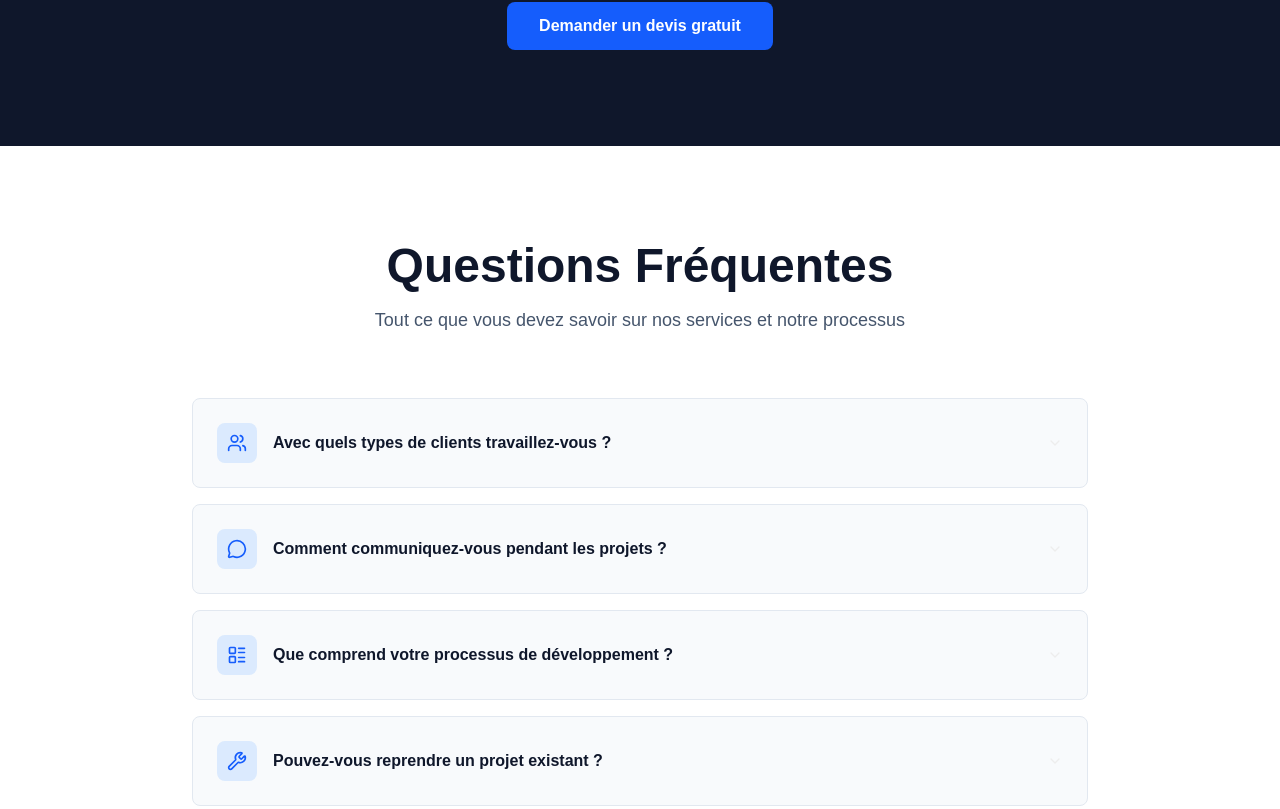
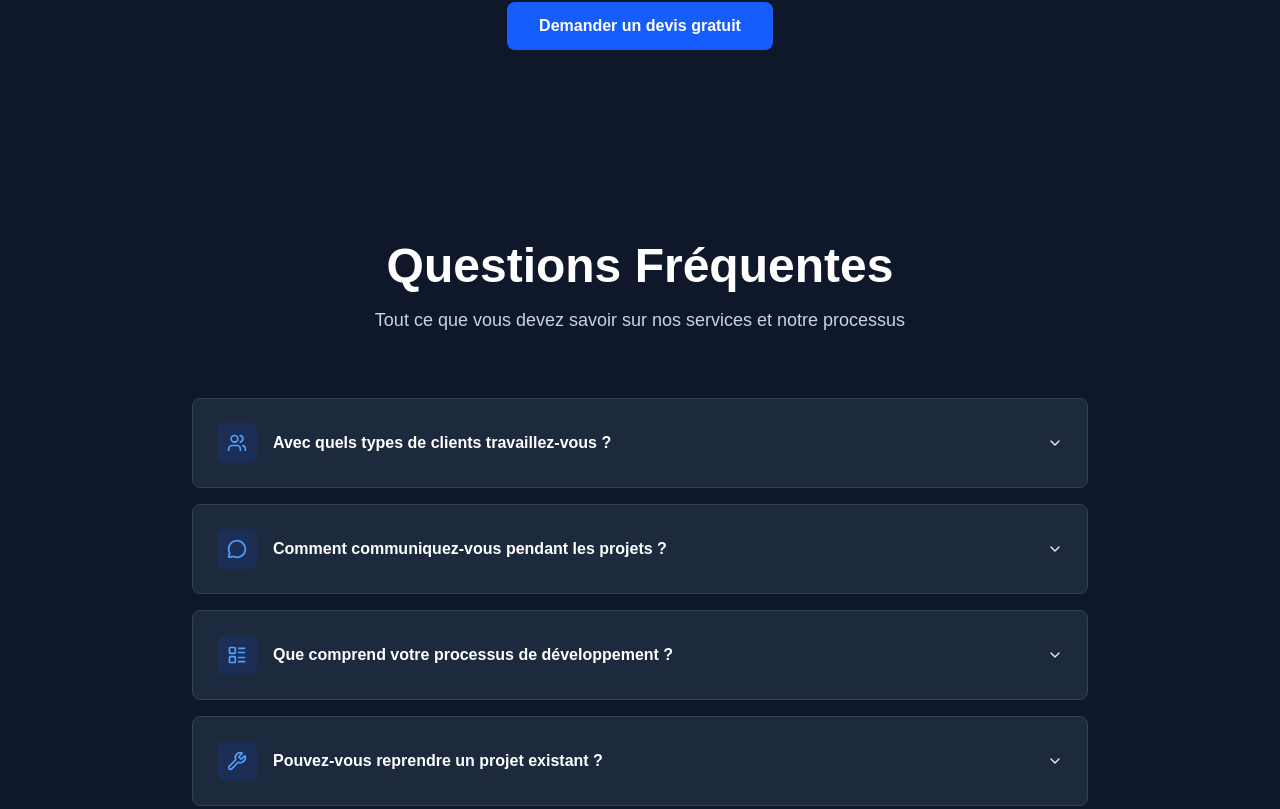
Before and after one commit to Billions229/innovxy-works, a Next.js app: page / in a window 1280 px wide. Shown: the part 4251-5060 px from the top of the page. Built offline with nearby package versions, Linux system fonts and the light colour scheme.

Commit message:
fix: FAQ section and accordion always dark background and white text

```diff
--- a/src/components/ui/ruixen-accordion01.tsx
+++ b/src/components/ui/ruixen-accordion01.tsx
@@ -112,14 +112,14 @@ export default function RuixenAccordion01({
   subtitle = "Tout ce que vous devez savoir sur nos services et notre processus"
 }: RuixenAccordion01Props) {
   return (
-    <section className={`py-24 bg-white dark:bg-slate-900 ${className}`}>
+    <section className={`py-24 bg-slate-900 ${className}`}>
       <div className="container mx-auto px-4">
         {/* Header */}
         <div className="text-center mb-16">
-          <h2 className="text-4xl md:text-5xl font-bold mb-4 text-slate-900 dark:text-white">
+          <h2 className="text-4xl md:text-5xl font-bold mb-4 text-white">
             {title}
           </h2>
-          <p className="text-lg text-slate-600 dark:text-slate-300 max-w-3xl mx-auto">
+          <p className="text-lg text-slate-300 max-w-3xl mx-auto">
             {subtitle}
           </p>
         </div>
@@ -133,20 +133,20 @@ export default function RuixenAccordion01({
                 <AccordionItem
                   key={item.value}
                   value={item.value}
-                  className="border border-slate-200 dark:border-slate-700 rounded-lg px-6 bg-slate-50 dark:bg-slate-800/50 hover:bg-slate-100 dark:hover:bg-slate-800 transition-colors"
+                  className="border border-slate-700 rounded-lg px-6 bg-slate-800 hover:bg-slate-700 transition-colors"
                 >
                   <AccordionTrigger className="text-left hover:no-underline py-6">
                     <div className="flex items-center gap-4">
-                      <div className="flex-shrink-0 w-10 h-10 bg-blue-100 dark:bg-blue-900/30 rounded-lg flex items-center justify-center">
-                        <IconComponent className="w-5 h-5 text-blue-600 dark:text-blue-400" />
+                      <div className="flex-shrink-0 w-10 h-10 bg-blue-900/30 rounded-lg flex items-center justify-center">
+                        <IconComponent className="w-5 h-5 text-blue-400" />
                       </div>
-                      <span className="font-semibold text-slate-900 dark:text-white">
+                      <span className="font-semibold text-white">
                         {item.question}
                       </span>
                     </div>
                   </AccordionTrigger>
                   <AccordionContent className="pb-6 pt-2">
-                    <div className="ml-14 text-slate-600 dark:text-slate-300 leading-relaxed">
+                    <div className="ml-14 text-slate-300 leading-relaxed">
                       {item.answer}
                     </div>
                   </AccordionContent>
@@ -158,7 +158,7 @@ export default function RuixenAccordion01({
 
         {/* CTA */}
         <div className="text-center mt-16">
-          <p className="text-slate-600 dark:text-slate-300 mb-6">
+          <p className="text-slate-300 mb-6">
             Vous avez d&apos;autres questions ? Parlons-en !
           </p>
           <button
```
